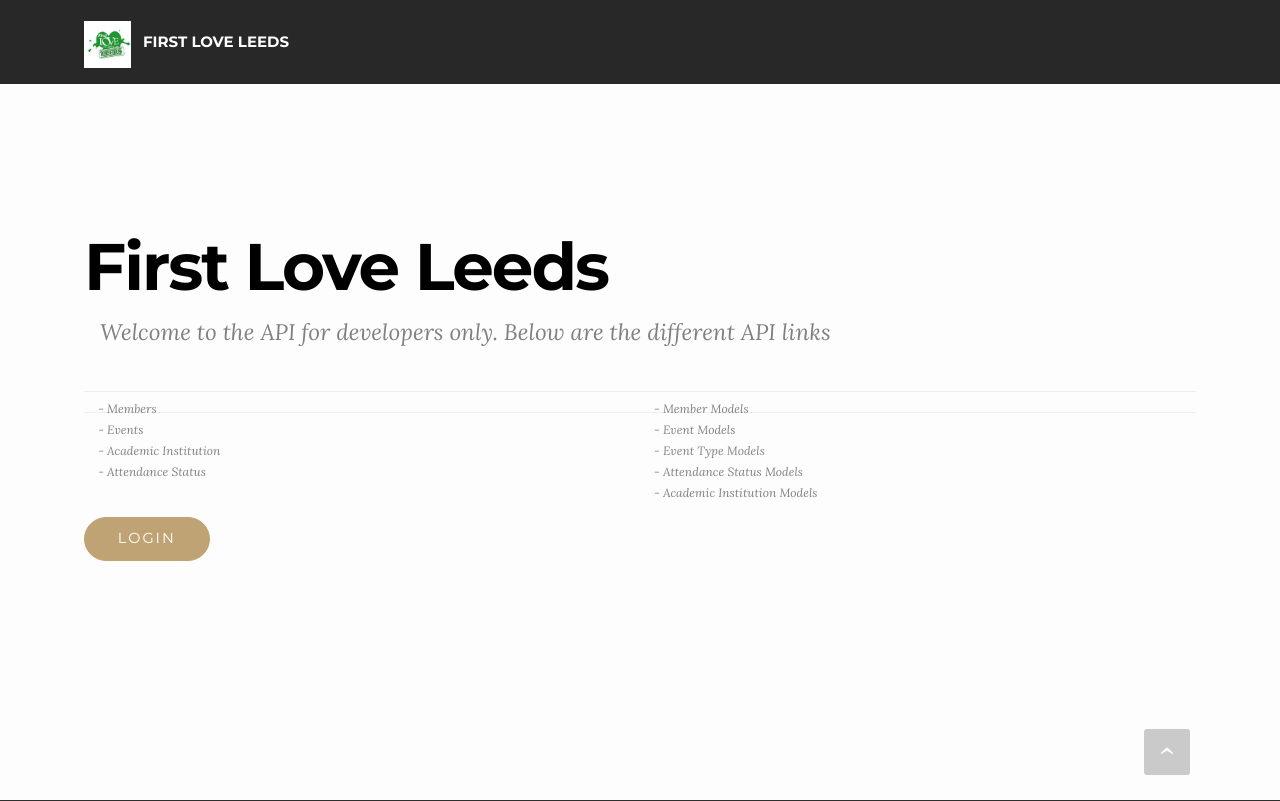
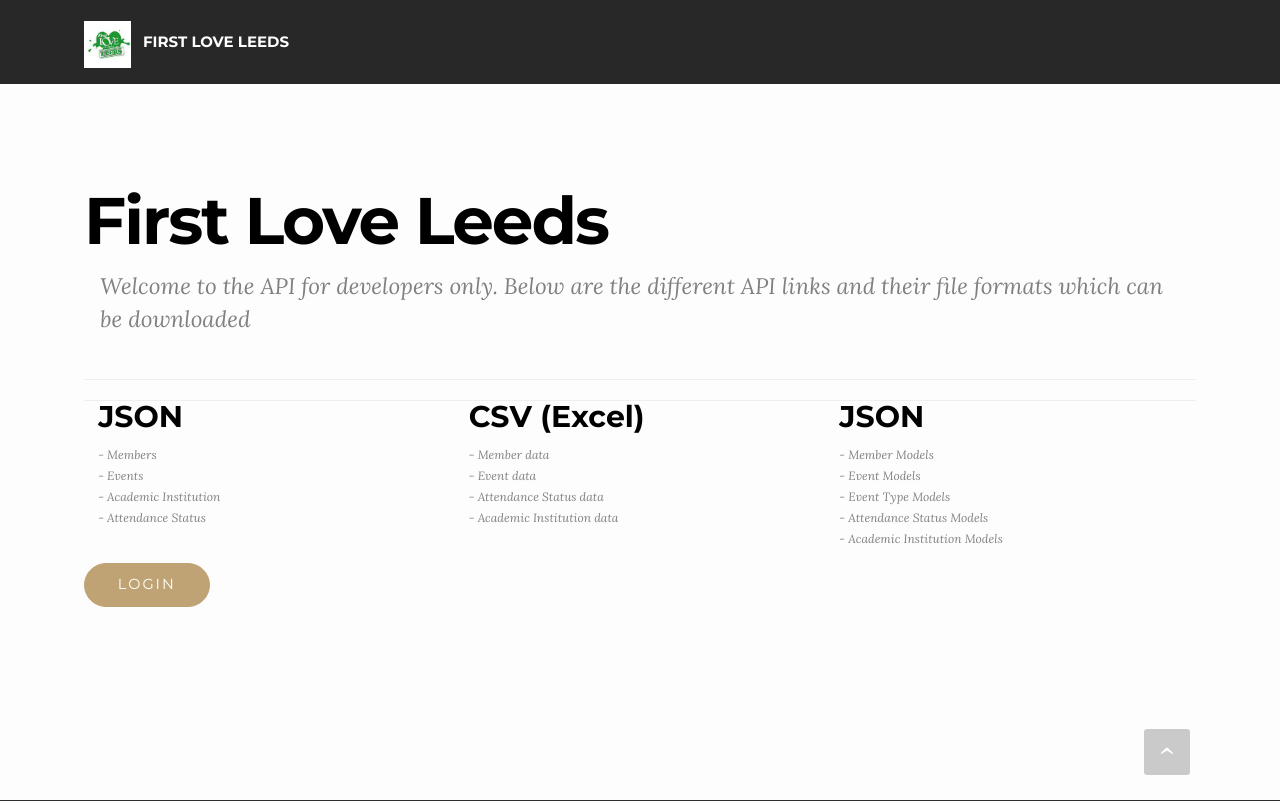
Before and after one commit to mkasante/FirstLoveBrad, a Django app: template api/templates/api/index.html in a window 1280 px wide. Shown: the top 801 px of the page. Run offline with Django 3.2, Linux system fonts and the light colour scheme; the template is opened without the code that fills it, so the values that code supplies are empty; some libraries are stand-ins or nearby versions.

Commit message:
added csv api download

```diff
--- a/api/serializers.py
+++ b/api/serializers.py
@@ -37,6 +37,6 @@ class EventSerializer(serializers.HyperlinkedModelSerializer):
 	event = EventTypeSerializer()
 	class Meta:
 		model = Event
-		fields = ("event", "date", "attendance_count", "first_timers_count", "born_again_count",
-			"venue", "room", "last_modified"
+		fields = ("date", "event", "venue", "room", "attendance_count", "first_timers_count", "born_again_count",
+			 "last_modified"
 		)
--- a/api/templates/api/index.html
+++ b/api/templates/api/index.html
@@ -16,11 +16,13 @@ API
                 <div class="mbr-section col-md-12">
 
                     <h1 class="mbr-section-title display-1" style="color:black;">First Love Leeds</h1>
-                    <p class="mbr-section-lead lead w3-padding" style="color:grey;">Welcome to the API for developers only. Below are the different API links</p>
+                    <p class="mbr-section-lead lead w3-padding" style="color:grey;">Welcome to the API for developers only. Below are the different API links and their file formats which can be downloaded</p>
 
                     <hr>
 
-                    <div class="col-md-6">
+                    <div class="col-md-4">
+                    <h4 class="mbr-section-title display-4" style="color:black;">JSON</h4>
+
                         <p class="mbr-section-lead w3-small" style="color:grey;">- <a href="{% url 'api:member-detail' %}" title="Members API">Members</a></p>
                         <p class="mbr-section-lead w3-small" style="color:grey;">- <a href="{% url 'api:event-detail' %}" title="Events API">Events</a></p>
                         <p class="mbr-section-lead w3-small" style="color:grey;">- <a href="{% url 'api:academic-institution-detail' %}" title="Academic Institution API">Academic Institution</a></p>
@@ -28,7 +30,19 @@ API
                     </div>
 
 
-                    <div class="col-md-6">
+                    <div class="col-md-4">
+                    <h4 class="mbr-section-title display-4" style="color:black;">CSV (Excel)</h4>
+
+                        <p class="mbr-section-lead w3-small" style="color:grey;">- <a href="{% url 'api:__member_csv' %}" title="Member csv format">Member data</a></p>
+                        <p class="mbr-section-lead w3-small" style="color:grey;">- <a href="{% url 'api:__event_csv' %}" title="Event csv format">Event data</a></p>
+                        <p class="mbr-section-lead w3-small" style="color:grey;">- <a href="{% url 'api:__attendance_csv' %}" title="Attendance Status csv format">Attendance Status data</a></p>
+                        <p class="mbr-section-lead w3-small" style="color:grey;">- <a href="{% url 'api:__academic_institution_csv' %}" title="Academic Institution csv format">Academic Institution data</a></p>
+                    </div>
+
+
+                    <div class="col-md-4">
+                    <h4 class="mbr-section-title display-4" style="color:black;">JSON</h4>
+
                         <p class="mbr-section-lead w3-small" style="color:grey;">- <a href="{% url 'api:__member_api' %}" title="Member Models API">Member Models</a></p>
                         <p class="mbr-section-lead w3-small" style="color:grey;">- <a href="{% url 'api:__event_api' %}" title="Event Models API">Event Models</a></p>
                         <p class="mbr-section-lead w3-small" style="color:grey;">- <a href="{% url 'api:__event_type_api' %}" title="Event Type Models API">Event Type Models</a></p>
```
Also changed, not shown: api/urls.py (+33 -0 lines), api/views.py (+35 -3 lines).
